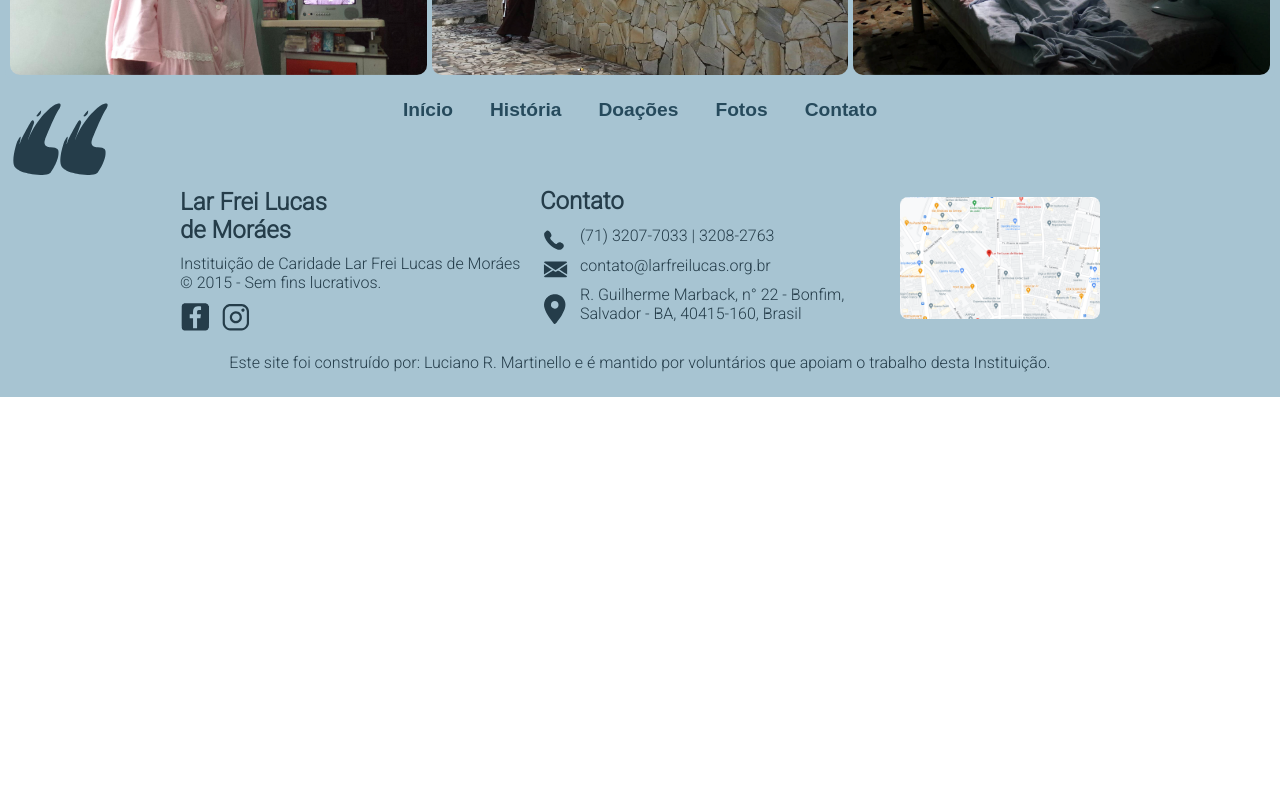
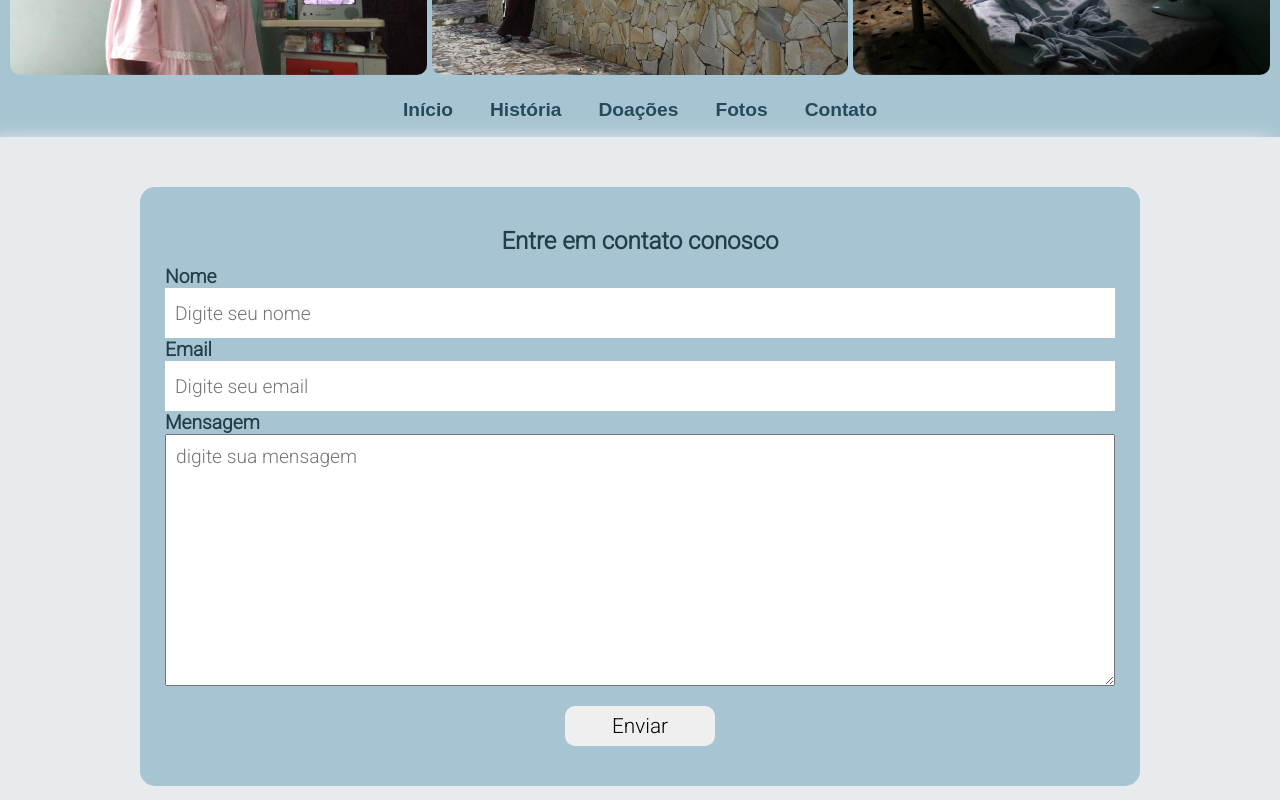
Before and after one commit to ygorth/larfreilucasdemoraes, a React (Vite) app: page /contato in a window 1280 px wide. Shown: the part 340-1140 px from the top of the page. Before the commit the page ends 800 px from the top, so only its background shows below. Built offline with nearby package versions, Linux system fonts and the light colour scheme.

Commit message:
add form email

```diff
--- a/src/components/GaleriaFotos.jsx
+++ b/src/components/GaleriaFotos.jsx
@@ -5,6 +5,7 @@ import '../styles/galeriafotos.css';
 import fechar from '../assets/fechargaleria.svg';
 import seta from '../assets/setagaleria.svg';
 import seta2 from '../assets/seta.svg';
+import setarigth from '../assets/setarigth.svg';
 import img1 from '../fotosGaleria/1.jpg';
 import img2 from '../fotosGaleria/2.jpg';
 import img3 from '../fotosGaleria/3.jpg';
@@ -120,7 +121,7 @@ const GaleriaFotos = () => {
             className="btns-mobile-galeria"
             onClick={() => imgAction('next-img')}
           >
-            <img className="seta-galeria" src={seta2} alt="icon seta" />
+            <img src={setarigth} alt="icon seta" />
           </button>
 
           </div>
--- a/src/components/footer.jsx
+++ b/src/components/footer.jsx
@@ -142,7 +142,7 @@ export const Footer = () => {
       </ContainerFlex>
 
       <Final>
-        Este site foi construído por: Luciano R. Martinello e é mantido por voluntários que
+        Este site foi desenvolvido por: Luciano R. Martinello e é mantido por voluntários que
         apoiam o trabalho desta Instituição.
       </Final>
     </Container>
--- a/src/pages/Contato.jsx
+++ b/src/pages/Contato.jsx
@@ -1,20 +1,142 @@
-import React from 'react'
+import React, { useState } from 'react';
 import styled from 'styled-components';
+
+const Container = styled.section`
+margin: 0 auto;
+  padding: 50px 10px;
+  width: 100vw;
+  max-width: 100%;
+  background: #e8ebed;
+  box-shadow: 9px 9px 18px #c5c8c9, -9px 4px 18px #ffffff;
+
+
+`;
+
+
+const Form = styled.form`
+font-family: 'Roboto', sans-serif, Arial, Helvetica;
+font-weight: bold;
+background:#a7c4d2 ;
+  color: #253D4A;
+  padding: 40px 25px;
+  border-radius: 15px;
+  margin: 0 auto;
+  place-content: center;
+  max-width: 1000px;
+  display: flex;
+  flex-direction:column;
+
+  h1{
+    text-align: center;
+    margin-bottom: 10px;
+  }
+ label{
+  font-size: 1.2rem;
+ }
+ input{
+  border: 0px;
+  height: 50px;
+  font-size: 1.2rem;
+  padding: 10px;
+transition: 0.4s;
+outline: none;
+  &:focus{
+    border-radius: 15px;
+  }
+ }
+
+
+textarea{
+  transition: 0.4s;
+  outline: none;
+  padding: 10px;
+  font-size: 1.2rem;
+  &:focus{
+    border-radius: 15px;
+  }
+}
+ button{
+  margin-top: 20px;
+  cursor: pointer;
+  transition: .4s ;
+  border: 0px;
+  border-radius: 10px;
+  height: 40px;
+  font-size: 1.3rem;
+  width: 150px;
+  align-self: center;
+
+  &:hover{
+    border-radius:20px;
+  }
+ }
+`;
+
+const validarEmail = new RegExp("^[a-zA-Z0-9._:$!%-]+@[a-zA-Z0-9.-]+.[a-zA-Z]$")
+
+const Contato = () => {
+  const [nome, setNome] = useState('');
+  const [email, setEmail] = useState('');
+  const [mensagem, setMensagem] = useState('');
+  const [emailErr, setEmailErr] = useState(false)
+  const [nomeErr, setNomeErr] = useState(false)
+  const [msgErr, setMsgErr] = useState(false);
+
+function validate (){
+  if(!validarEmail.test(email)){
+    setEmailErr(true)
+  }else{ setEmailErr(false)}
+  if(nome === ''){
+    setNomeErr(true)
+  }else{setNomeErr(false)}
+  if(mensagem === ''){
+    setMsgErr(true)
+  }else{setMsgErr(false)}
+
+
+}
 
 
 
-const Container = styled.section`
 
-max-width: 100%;
-  background: #e8ebed;
-  box-shadow: 9px 9px 18px #c5c8c9, -9px 4px 18px #ffffff;
+  return (
+    <Container className="paginas">
 
-  `
+      <Form onSubmit={(event)=> event.preventDefault()}>
+          <h1>Entre em contato conosco</h1>
+        <label htmlFor="nome">Nome</label>
+        <input
 
-const Contato = () => {
-  return (
-    <Container className="paginas"></Container>
-  )
-}
+          type="text"
+          name="name"
+          id="nome"
+          placeholder="Digite seu nome"
+          onChange={({ target }) => setNome(target.value)}
+        />
+        {nomeErr && <p>incira um nome</p>}
+        <label htmlFor="email">Email</label>
+        <input
+          type="text"
+          name="mail"
+          id="email"
+          placeholder="Digite seu email"
+          onChange={({ target }) => setEmail(target.value)}
+        /> {emailErr && <p>incira um email valido</p>}
+        <label htmlFor="msg">Mensagem</label>
+        <textarea
+              id="msg"
+              name="message"
+              cols="30"
+              rows="10"
+              placeholder="digite sua mensagem"
+              onChange={({ target }) => setMensagem(target.value)}
+            />
+            {msgErr && <p>incira uma mensagem</p>}
+        <button onClick={validate}>Enviar</button>
+      </Form>
 
-export default Contato
+    </Container>
+  );
+};
+
+export default Contato;
```
Also changed, not shown: src/assets/setarigth.svg (added).
